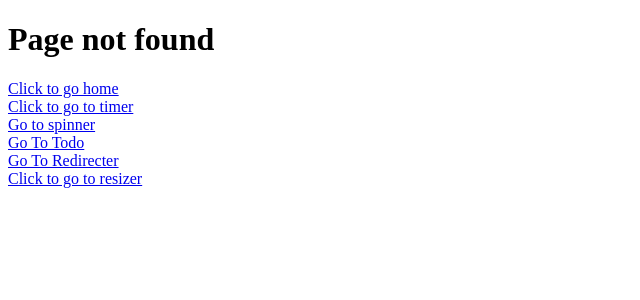
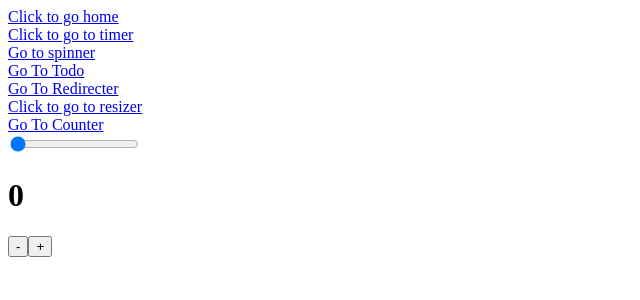
Before and after one commit to freshcodeAlice/fm-2023-react-welcome, a React (Create React App) app: page /counter in a window 1280 px wide. Before the commit this address had no page. Shown: the top 300 px of the page, without its empty margins (0-640 px from the left). Built offline with nearby package versions, Linux system fonts and the light colour scheme.

Commit message:
Counter + step

```diff
--- a/src/components/App.js
+++ b/src/components/App.js
@@ -5,7 +5,8 @@ import Spinner from './Spinner';
 import ToDoList from './ToDoList';
 import WindowResizer from './WindowResizer';
 import Redirecter from './Redirecter';
-import {BrowserRouter, Routes, Route, Link} from 'react-router-dom';
+import CounterPage from '../pages/CounterPage';
+import { BrowserRouter, Routes, Route, Link } from 'react-router-dom';
 
 /* Single page application */
 
@@ -21,6 +22,17 @@ class App extends Component {
   render() {
     return (
       <BrowserRouter>
+        <nav style={{ display: 'flex', flexDirection: 'column' }}>
+          <Link to='/'>Click to go home</Link>
+          <Link to='/timer'>Click to go to timer</Link>
+          <Link to='/spinner'>Go to spinner</Link>
+          <Link to='/todo'>Go To Todo</Link>
+          <Link to='/redirecter'>Go To Redirecter</Link>
+          <Link to='/resizer'>Click to go to resizer</Link>
+          <Link to='/counter'>Go To Counter</Link>
+        </nav>
+
+
         <Routes>
           <Route index element={<AlohaDashboard />} />
           <Route path='/timer' element={<Timer />} />
@@ -28,18 +40,12 @@ class App extends Component {
           <Route path='/todo' element={<ToDoList />} />
           <Route path='/resizer' element={<WindowResizer />} />
           <Route path='/redirecter' element={<Redirecter />} />
+          <Route path='/counter' element={<CounterPage />} />
           <Route path='/*' element={<NotFound />} />
         </Routes>
 
 
-            <nav style={{display: 'flex', flexDirection: 'column'}}>
-              <Link to='/'>Click to go home</Link>
-              <Link to='/timer'>Click to go to timer</Link>
-              <Link to='/spinner'>Go to spinner</Link>
-              <Link to='/todo'>Go To Todo</Link>
-              <Link to='/redirecter'>Go To Redirecter</Link>
-              <Link to='/resizer'>Click to go to resizer</Link>
-            </nav>
+
       </BrowserRouter>
     );
   }
@@ -49,7 +55,7 @@ export default App;
 
 
 
-function NotFound (props) {
+function NotFound(props) {
   return (
     <h1>Page not found</h1>
   )
--- a/src/components/Counter/Counter.js
+++ b/src/components/Counter/Counter.js
@@ -1,4 +1,5 @@
 import React, { Component } from 'react';
+import PropTypes from 'prop-types';
 
 class Counter extends Component {
     constructor(props) {
@@ -12,7 +13,7 @@ class Counter extends Component {
     increment = () => {
         const {counter} = this.state;
        this.setState({
-        counter: counter + 1
+        counter: counter + this.props.step
        })
     }
 
@@ -20,7 +21,7 @@ class Counter extends Component {
         const {counter} = this.state;
         if (counter > 0) {
             this.setState({
-                counter: counter - 1
+                counter: counter - this.props.step
             })
         }
     }
@@ -40,7 +41,11 @@ class Counter extends Component {
 
 export default Counter;
 
+Counter.defaultProps = {
+    step: 5
+}
 
 
-
-/*  Задачка з *: в компоненті Counter змінити код таким чином, щоб лічильник не опускався нижче 0 */
+Counter.propTypes = {
+    step: PropTypes.number
+}
--- /dev/null
+++ b/src/pages/CounterPage/index.js
@@ -0,0 +1,29 @@
+import React, { Component } from 'react';
+import Counter from '../../components/Counter/Counter';
+
+class CounterPage extends Component {
+    constructor(props) {
+        super(props);
+        this.state = {
+            step: 0
+        }
+    }
+
+    handleChange = ({target: {value, name}}) => {
+        this.setState({
+            [name]: Number(value)
+        })
+    }
+
+    render() {
+        const {step} = this.state;
+        return (
+            <div>
+                <input type='range' value={step} name="step" onChange={this.handleChange} min={1} max={50}/>
+                <Counter step={step}/>
+            </div>
+        );
+    }
+}
+
+export default CounterPage;
```
Lines whose indentation alone changed are shown as unchanged.
